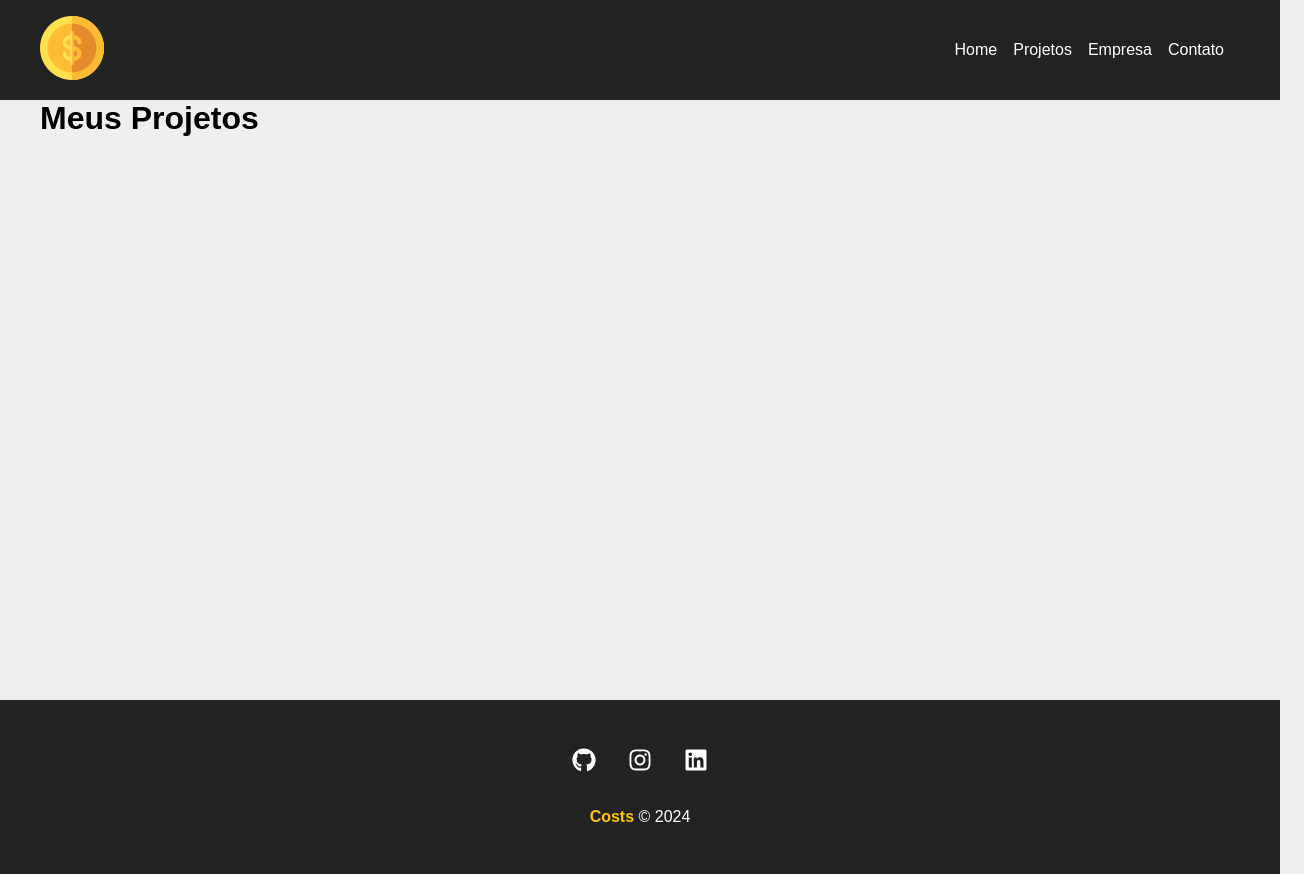
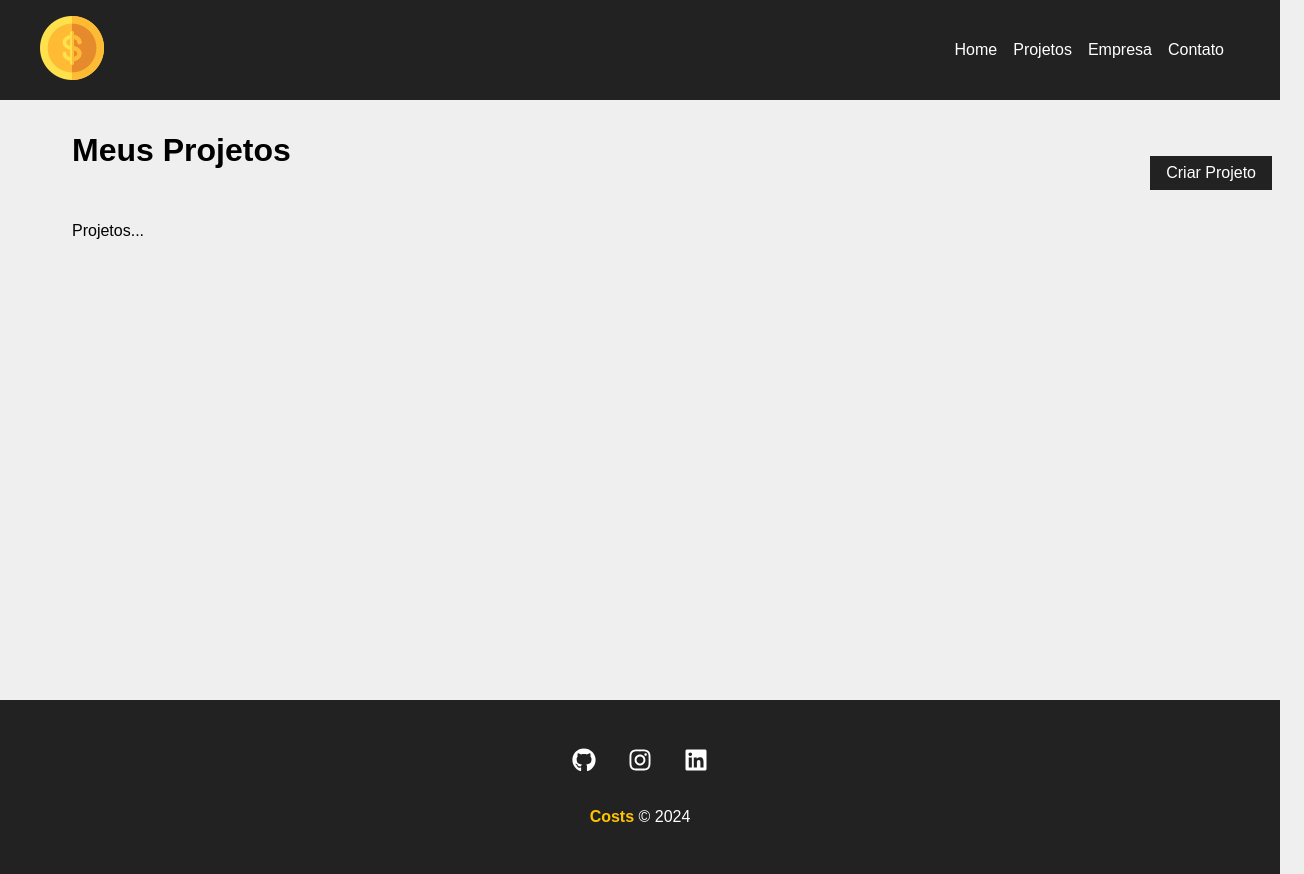
Before and after one commit to devCaiodias/Costs, a React (Create React App) app: page /Projects in a window 1280 px wide. Shown: the whole page, 1304 px wide, since content can reach past the window. Built offline with nearby package versions, Linux system fonts and the light colour scheme.

Commit message:
Dando uma introducao o da nossa pagina Projects. js

```diff
--- a/src/components/Pages/Projects.js
+++ b/src/components/Pages/Projects.js
@@ -1,6 +1,8 @@
 import { useLocation } from "react-router-dom";
-
+import styles from './Projects.module.css';
 import Mensagem from "../layout/Menssagem";
+import Container from "../layout/Container";
+import LinkButton from "../layout/LinkButton";
 
 function Projects() {
     const location = useLocation();
@@ -12,9 +14,15 @@
     }
 
     return (
-        <div>
-            <h1>Meus Projetos</h1>
+        <div className={styles.project_container}>
+            <div className={styles.title_container}>
+                <h1>Meus Projetos</h1>
+                <LinkButton to="/NewProjet" text="Criar Projeto" />
+            </div>
             {mensagem && <Mensagem msg={mensagem} type="sucesso" />}
+            <Container customClass="start">
+                <p>Projetos...</p>
+            </Container>
         </div>
     );
 }
--- /dev/null
+++ b/src/components/Pages/Projects.module.css
@@ -0,0 +1,9 @@
+.project_container {
+    padding: 2em;
+}
+
+.title_container {
+    display: flex;
+    justify-content: space-between;
+    margin-bottom: 2em;
+}
```
